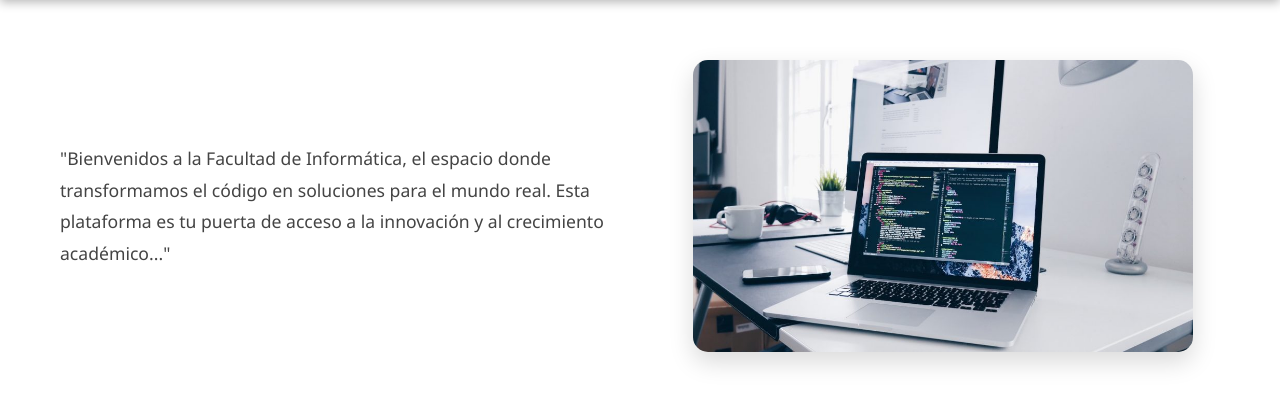
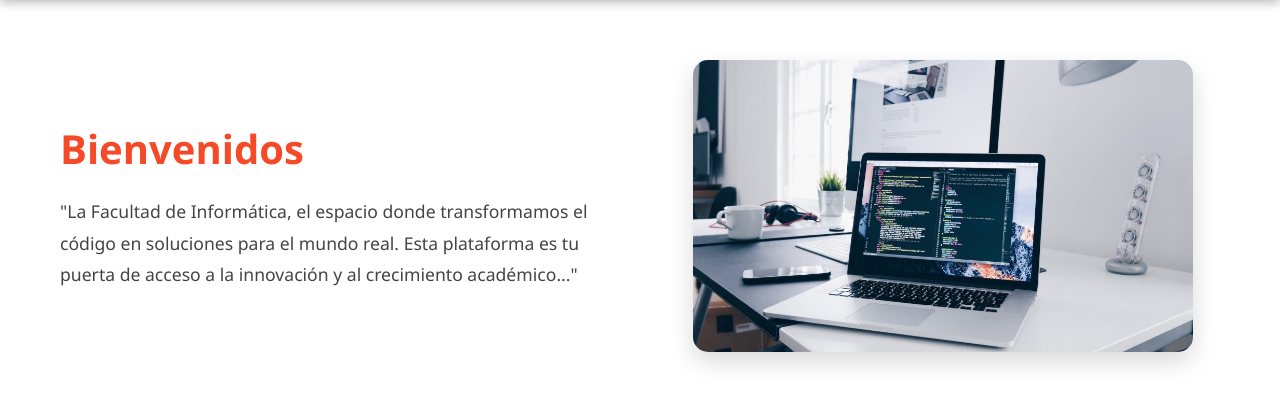
Before and after one commit to TrvpChylt/Sistema_Universidad, a Flask app: page / in a window 1280 px wide. Shown: the part 63-469 px from the top of the page. Run offline with Flask 3, Linux system fonts and the light colour scheme.

Commit message:
cambios de colores

```diff
--- a/static/index.css
+++ b/static/index.css
@@ -67,7 +67,7 @@ header {
 
 .contendor-texto h1 {
     font-size: 2.5rem;
-    color: #1a2a3a;
+    color: #F54927;
     margin-bottom: 20px;
 }
 
--- a/templates/index.html
+++ b/templates/index.html
@@ -13,7 +13,7 @@
             </div>
             <ul>
                 {% if session.get('usuario_id') %}
-                    <li><span style="color: #3498db;">Hola, {{ session['nombre'] }}</span></li>
+                    <li><span style="color: #fff;">Hola, {{ session['nombre'] }}</span></li>
                     <li><a href="{{ url_for('logout') }}">Cerrar Sesión</a></li>
                 {% else %}
                     <li><a href="{{ url_for('login_page') }}">Inicio de Sesión</a></li>
@@ -25,8 +25,9 @@
 
     <div class="contenedor-principal">
         <div class="contendor-texto">
+            <h1>Bienvenidos</h1>
             <p class="texto-principal">
-                "Bienvenidos a la Facultad de Informática, el espacio donde transformamos el código en soluciones para el
+                "La Facultad de Informática, el espacio donde transformamos el código en soluciones para el
                 mundo real. Esta plataforma es tu puerta de acceso a la innovación y al crecimiento académico..."
             </p>
         </div>
```
